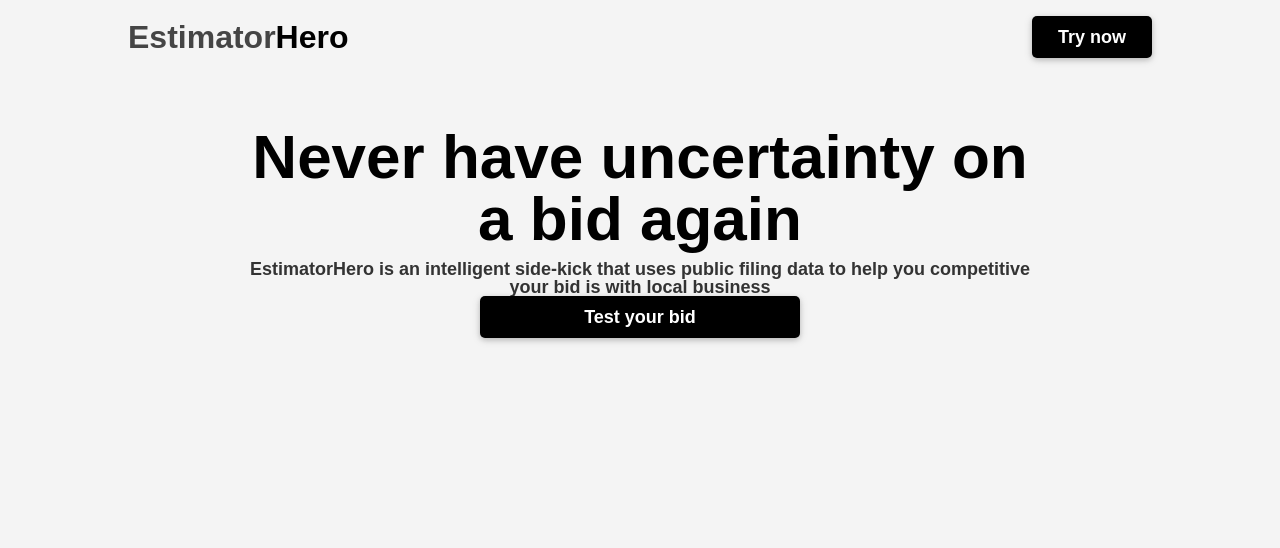
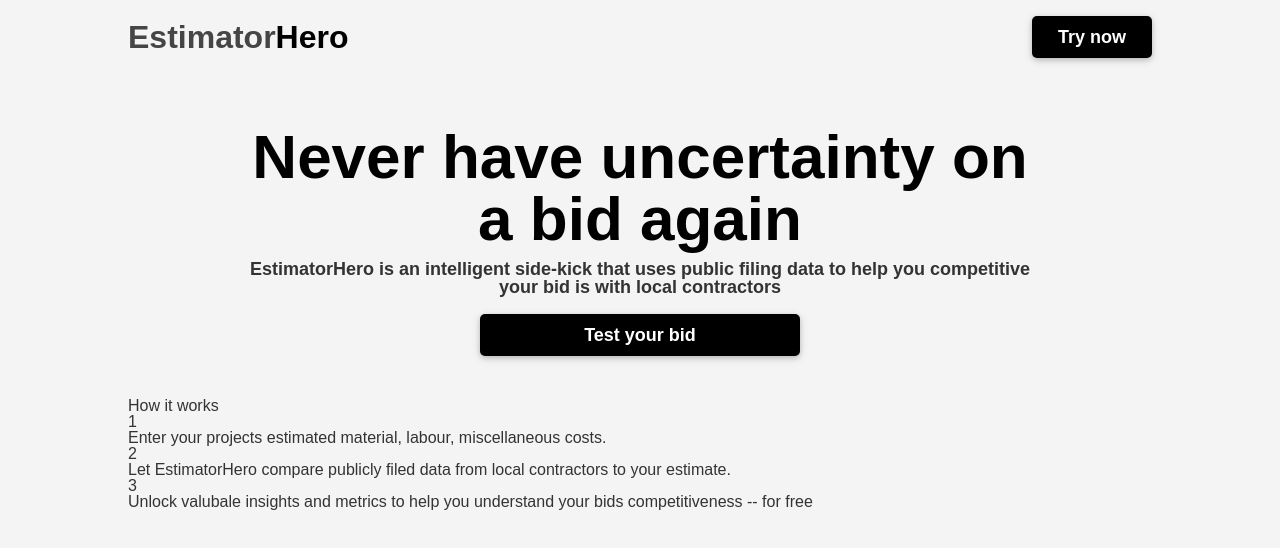
Before and after one commit to spenclark/estimator-demo, a React (Create React App) app in the folder app/: page / in a window 1280 px wide. Shown: the top 548 px of the page. Built offline with nearby package versions, Linux system fonts and the light colour scheme.

Commit message:
faq setup

```diff
--- a/app/src/App.js
+++ b/app/src/App.js
@@ -1,4 +1,5 @@
 import './App.css';
+import Faq from './Components/Faq';
 import Hero from './Components/Hero';
 import Navbar from './Components/Navbar';
 
@@ -7,6 +8,7 @@
     <div className="App">
       <Navbar />
       <Hero />
+      <Faq />
     </div>
   );
 }
--- /dev/null
+++ b/app/src/Components/Faq.js
@@ -0,0 +1,40 @@
+import React from 'react'
+import "./css/faq.css"
+const data = [
+    {
+        id: 1,
+        body: "Enter your projects estimated material, labour, miscellaneous costs."
+    },
+    {
+        id: 2,
+        body: "Let EstimatorHero compare publicly filed data from local contractors to your estimate."
+    },
+    {
+        id: 3,
+        body: "Unlock valubale insights and metrics to help you understand your bids competitiveness -- for free"
+    }
+]
+
+function Faq() {
+  return (
+    <div>
+        <div className=''>How it works</div>
+        <div>
+            {data.map((i) => {
+                return (
+                <div id={i.id}>
+                    <div>
+                        {i.id}
+                    </div>
+                    <div>
+                        {i.body}
+                    </div>
+                </div>
+                )
+            })}
+        </div>
+    </div>
+  )
+}
+
+export default Faq
--- a/app/src/Components/Hero.js
+++ b/app/src/Components/Hero.js
@@ -5,7 +5,7 @@
   return (
     <div className='hero'>
         <h1 className='hero_title'>Never have uncertainty on a bid again</h1>
-        <h4 className='sub_title'>EstimatorHero is an intelligent side-kick that uses public filing data to help you competitive your bid is with local business</h4>
+        <h4 className='sub_title'>EstimatorHero is an intelligent side-kick that uses public filing data to help you competitive your bid is with local contractors</h4>
         <button className='CallToActionButton'>
           Test your bid
         </button>
--- /dev/null
+++ b/app/src/Components/css/faq.css
@@ -0,0 +1,19 @@
+.parent {
+
+}
+
+.title {
+
+}
+
+.card {
+
+}
+
+.order_roundel {
+
+}
+
+.card_body {
+
+}
--- a/app/src/Components/css/hero.css
+++ b/app/src/Components/css/hero.css
@@ -16,6 +16,7 @@
 .sub_title {
     font-size: 18px;
     color: #333;
+    margin-bottom: 18px;
 }
 
 .CallToActionButton {
```
